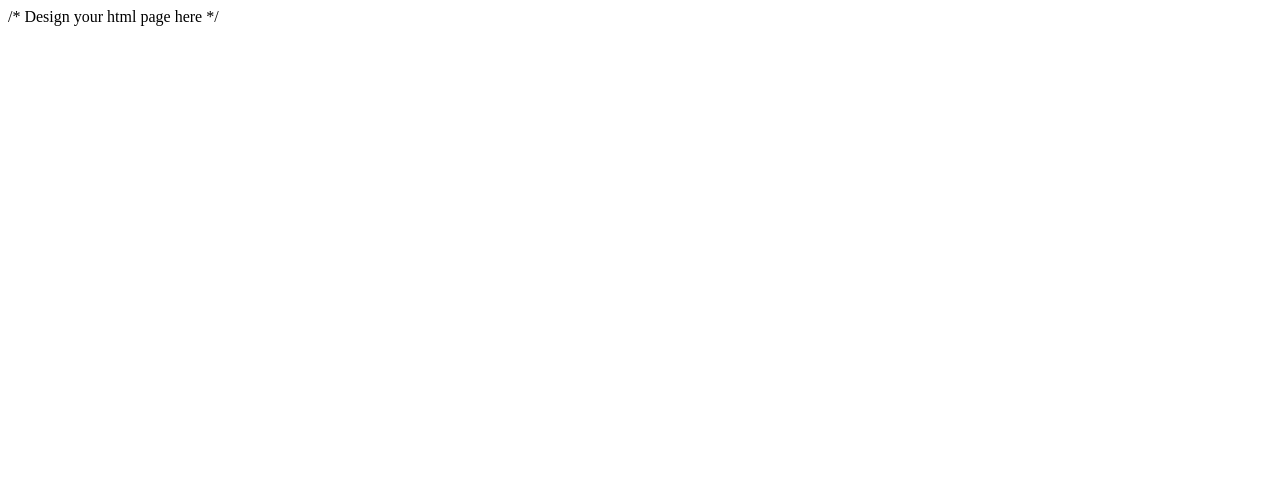
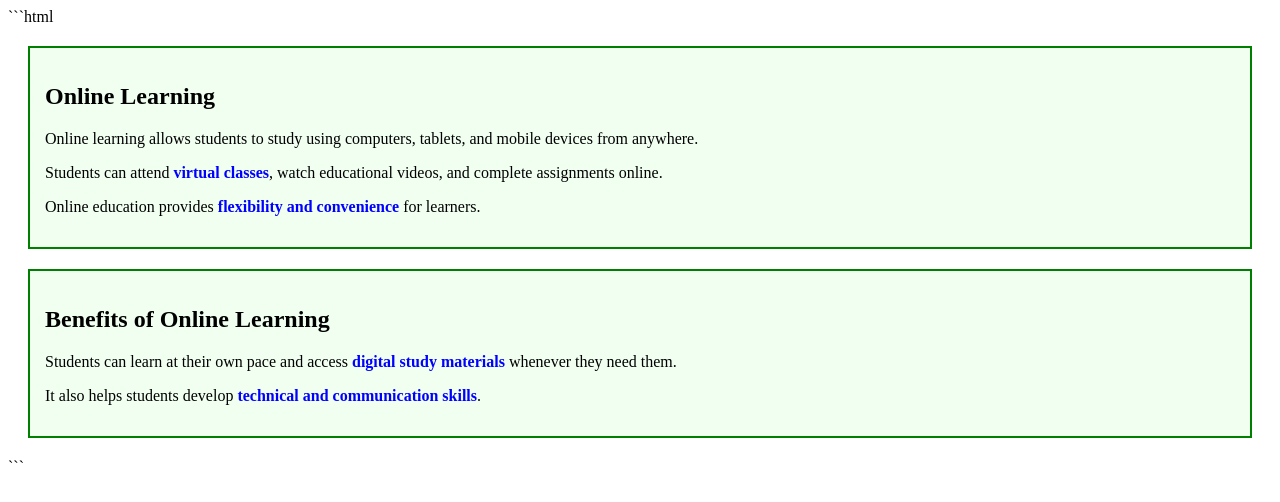
Before and after one commit to navab805680-hub/Navanethakrishnan-html-4, a website: page index.html in a window 1280 px wide. Drawn offline with Linux system fonts and the light colour scheme.

Commit message:
Update index.html

````diff
--- a/index.html
+++ b/index.html
@@ -1,21 +1,64 @@
+```html
 <!DOCTYPE html>
 <html lang="en">
 <head>
-<meta charset="UTF-8">
-<title>DIV and SPAN Example</title>
+    <meta charset="UTF-8">
+    <meta name="viewport" content="width=device-width, initial-scale=1.0">
+    <title>Online Learning - DIV and SPAN Example</title>
 
-<style>
+    <style>
+        .container {
+            border: 2px solid green;
+            background-color: #f1fff1;
+            padding: 15px;
+            margin: 20px;
+        }
 
-/* Write your CSS here */
-
-</style>
-
+        .highlight {
+            color: blue;
+            font-weight: bold;
+        }
+    </style>
 </head>
 
 <body>
 
+    <div class="container">
+        <h2>Online Learning</h2>
 
-/* Design your html page here */
+        <p>
+            Online learning allows students to study using computers,
+            tablets, and mobile devices from anywhere.
+        </p>
+
+        <p>
+            Students can attend
+            <span class="highlight">virtual classes</span>,
+            watch educational videos, and complete assignments online.
+        </p>
+
+        <p>
+            Online education provides
+            <span class="highlight">flexibility and convenience</span>
+            for learners.
+        </p>
+    </div>
+
+    <div class="container">
+        <h2>Benefits of Online Learning</h2>
+
+        <p>
+            Students can learn at their own pace and access
+            <span class="highlight">digital study materials</span>
+            whenever they need them.
+        </p>
+
+        <p>
+            It also helps students develop
+            <span class="highlight">technical and communication skills</span>.
+        </p>
+    </div>
 
 </body>
 </html>
+```
````
